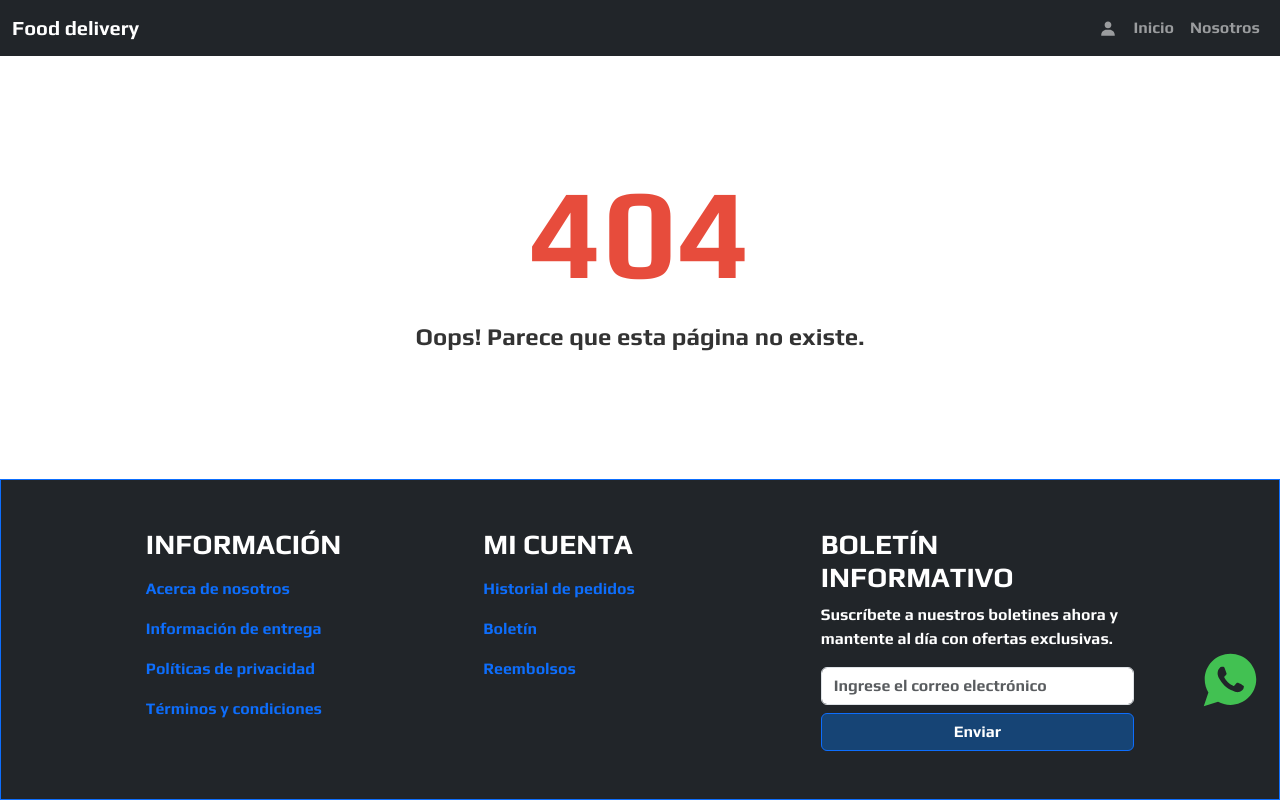
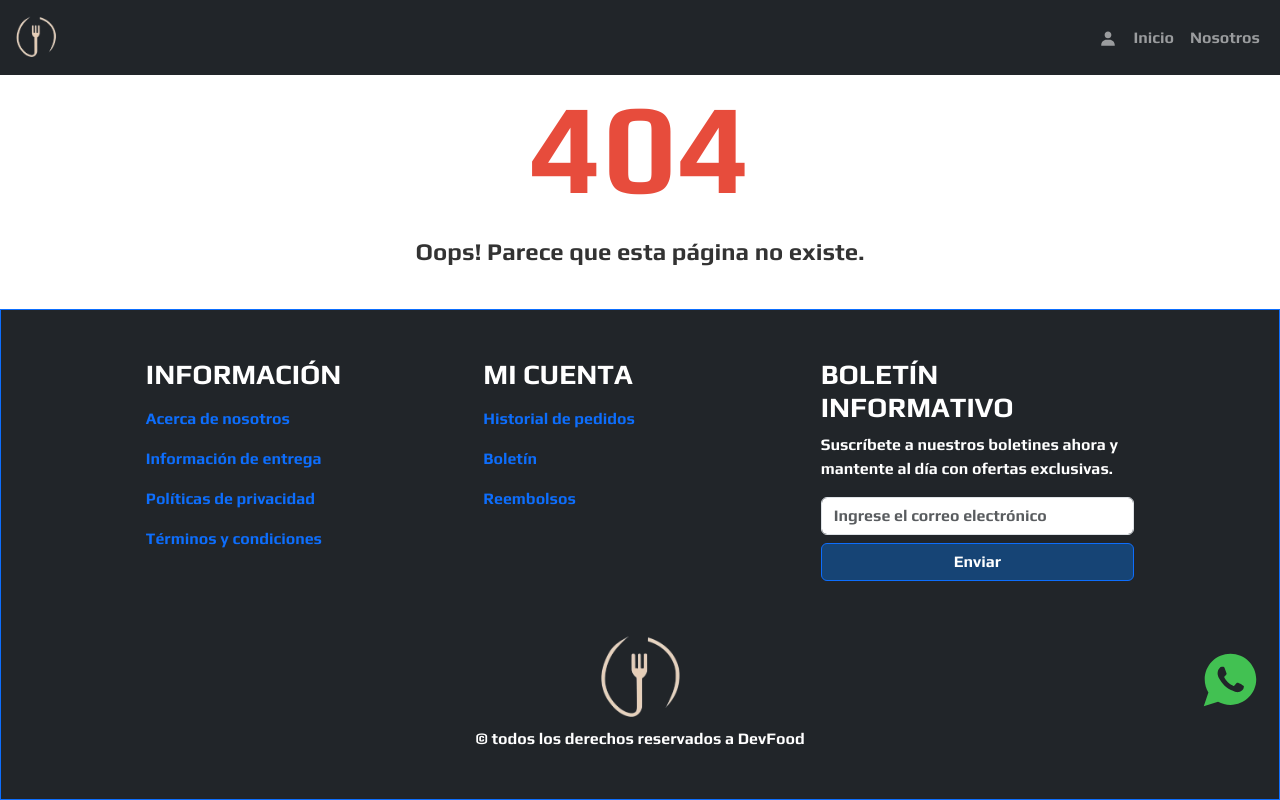
Before and after one commit to Mario-Chavez/Redux-Toolkit-RTK-Query, a React (Vite) app: page /user in a window 1280 px wide. Built offline with nearby package versions, Linux system fonts and the light colour scheme; no server answers.

Commit message:
se agrego el logo y se le dio estilos a footer y header

```diff
--- a/src/components/BannerHome.jsx
+++ b/src/components/BannerHome.jsx
@@ -10,7 +10,7 @@ const BannerHome = () => {
                     <Image className="plate-food" src={plato} />
                 </Col>
                 <Col sm={12} lg={6} md={12}>
-                    <h1 className="text-light title mb-5 mt-2">Looking for food</h1>
+                    <h1 className="text-light title mb-5 mt-2">Food</h1>
                     <p className="text-light">
                         "Descubre una experiencia culinaria única con nuestra innovadora
                         aplicación de comidas. Explora una amplia variedad de deliciosas
--- a/src/components/Footer.jsx
+++ b/src/components/Footer.jsx
@@ -1,7 +1,8 @@
 import { useState } from "react";
 import { useForm } from "react-hook-form";
 import { Link } from "react-router-dom";
-
+import logo from "../assets/logo-new.png";
+import { Image } from "react-bootstrap";
 const Footer = () => {
     const {
         register,
@@ -116,6 +117,10 @@ const Footer = () => {
                         </div>
                     </div>
                 </div>
+                <div className="text-center mt-5 d-flex flex-column justify-content-center align-items-center">
+                    <Image src={logo} style={{ width: "6rem" }} />
+                    <span>&copy; todos los derechos reservados a DevFood</span>{" "}
+                </div>
             </footer>
         </>
     );
--- a/src/components/Header.jsx
+++ b/src/components/Header.jsx
@@ -1,11 +1,12 @@
 import React, { useEffect, useState } from "react";
-import { Navbar, Nav, Container } from "react-bootstrap";
+import { Navbar, Nav, Container, Image } from "react-bootstrap";
 import { Link, useNavigate } from "react-router-dom";
 import { BsFillBagFill } from "react-icons/bs";
 import { BiSolidUser, BiSolidUserMinus } from "react-icons/bi";
 import { useDispatch, useSelector } from "react-redux";
 import { clearUser } from "../api/userSlice";
 import Swal from "sweetalert2";
+import logo from "../assets/logo-new.png";
 
 const Header = () => {
     // state global
@@ -39,7 +40,7 @@ const Header = () => {
         <Navbar expand="lg" className="navbar navbar-dark bg-dark fixed-top main-header ">
             <Container fluid className=" text-bg-dark">
                 <Navbar.Brand as={Link} to="/">
-                    Food delivery
+                    <Image src={logo} style={{ width: "3rem" }} />
                 </Navbar.Brand>
                 <Navbar.Toggle aria-controls="navbarScroll" />
                 <Navbar.Collapse id="navbarScroll">
```
Also changed, not shown: src/assets/logo-new.png (added).
